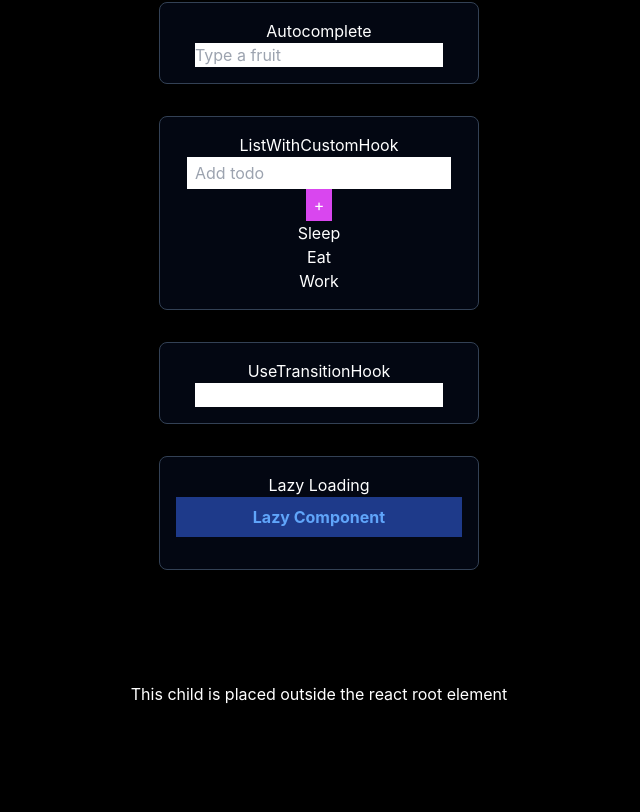
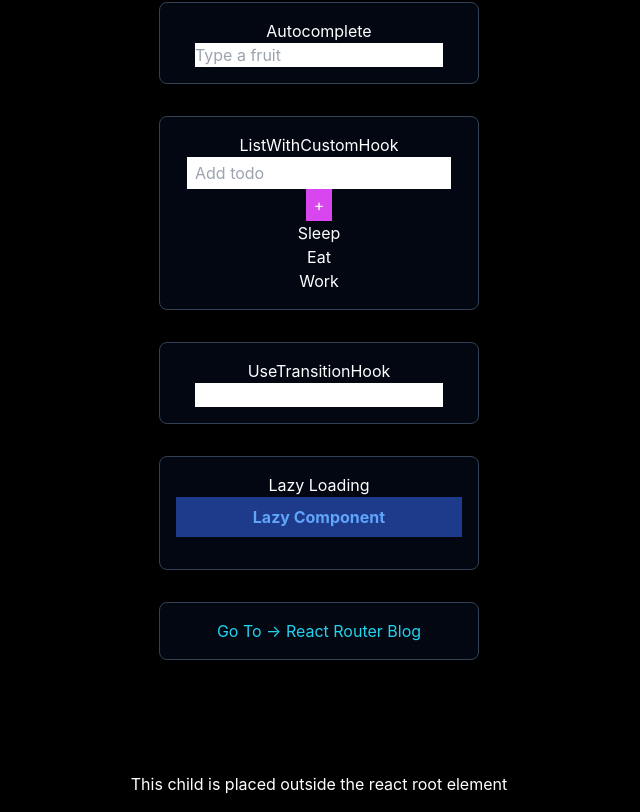
Before and after one commit to emanuelefavero/react-essentials, a React (Vite) app: page / in a window 1280 px wide. Shown: the part 2802-3614 px from the top of the page, without its empty margins (321-961 px from the left). Before the commit the page ends 3524 px from the top, so only its background shows below. Built offline with nearby package versions, Linux system fonts and the light colour scheme.

Commit message:
add blog route

```diff
--- /dev/null
+++ b/src/pages/Blog.tsx
@@ -0,0 +1,12 @@
+import { Link } from 'react-router-dom'
+
+export default function Blog() {
+  return (
+    <>
+      <h2>Blog</h2>
+      <Link to='/' className='text-cyan-400'>
+        Go back to Home
+      </Link>
+    </>
+  )
+}
--- a/src/pages/Home.tsx
+++ b/src/pages/Home.tsx
@@ -1,3 +1,8 @@
+// * IMPORTS
+// * Libraries
+import { Link } from 'react-router-dom'
+
+// * Components
 import Card from '../components/common/Card'
 import image from '../assets/react.svg'
 import Hello from '../components/Hello'
@@ -24,6 +29,7 @@ import ListWithCustomHook from '../components/ListWithCustomHook'
 import UseTransitionHook from '../components/UseTransitionHook'
 import LazyLoading from '../components/LazyLoading'
 
+// * COMPONENT
 export default function Home() {
   // Custom hooks
   const { data, loading, error, fetchData } = useFetchOnClick()
@@ -33,6 +39,7 @@ export default function Home() {
     from: 'React',
   }
 
+  // * RENDER
   return (
     <>
       <header className='pt-20'></header>
@@ -165,6 +172,13 @@ export default function Home() {
         <Card>
           <LazyLoading />
         </Card>
+
+        {/* React Router Blog */}
+        <Card>
+          <Link to='/blog' className='text-cyan-400'>
+            Go To → React Router Blog
+          </Link>
+        </Card>
       </main>
 
       <footer className='pb-20'></footer>
```
Also changed, not shown: src/App.tsx (+8 -0 lines).
